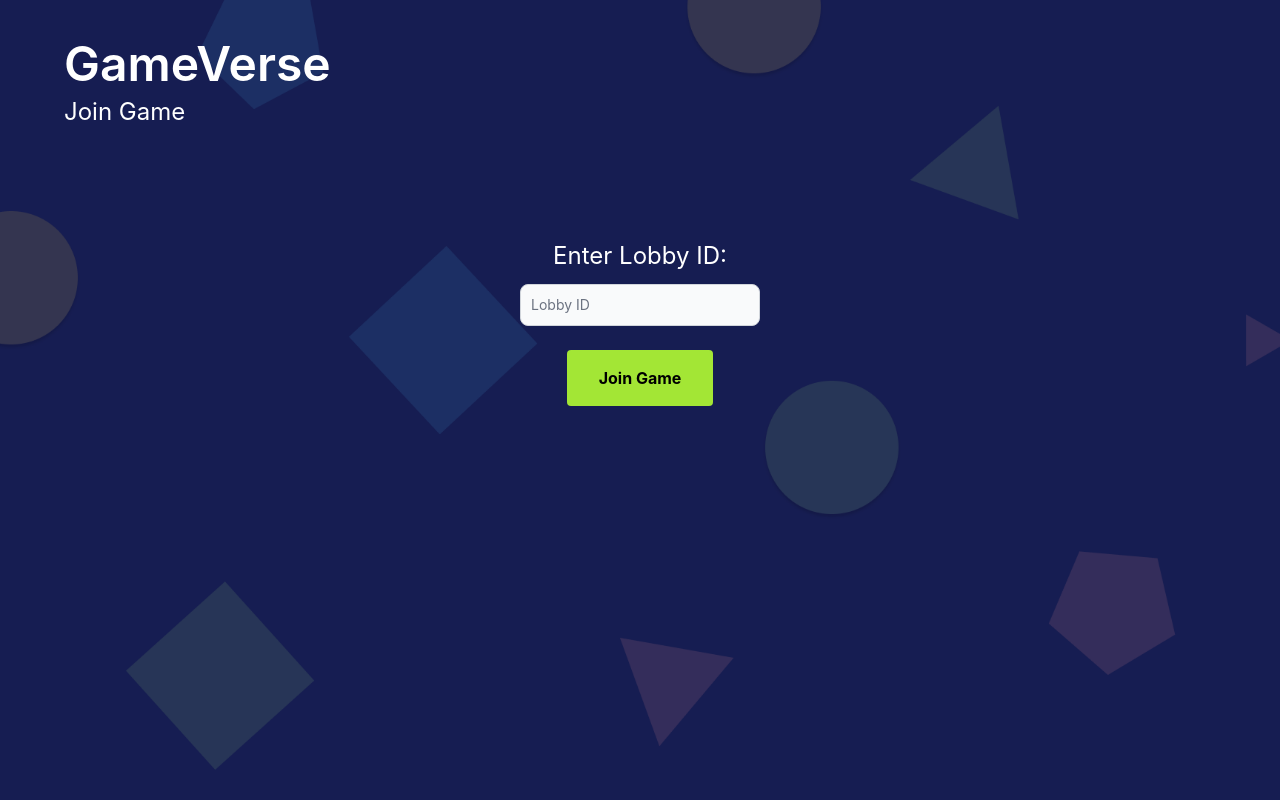
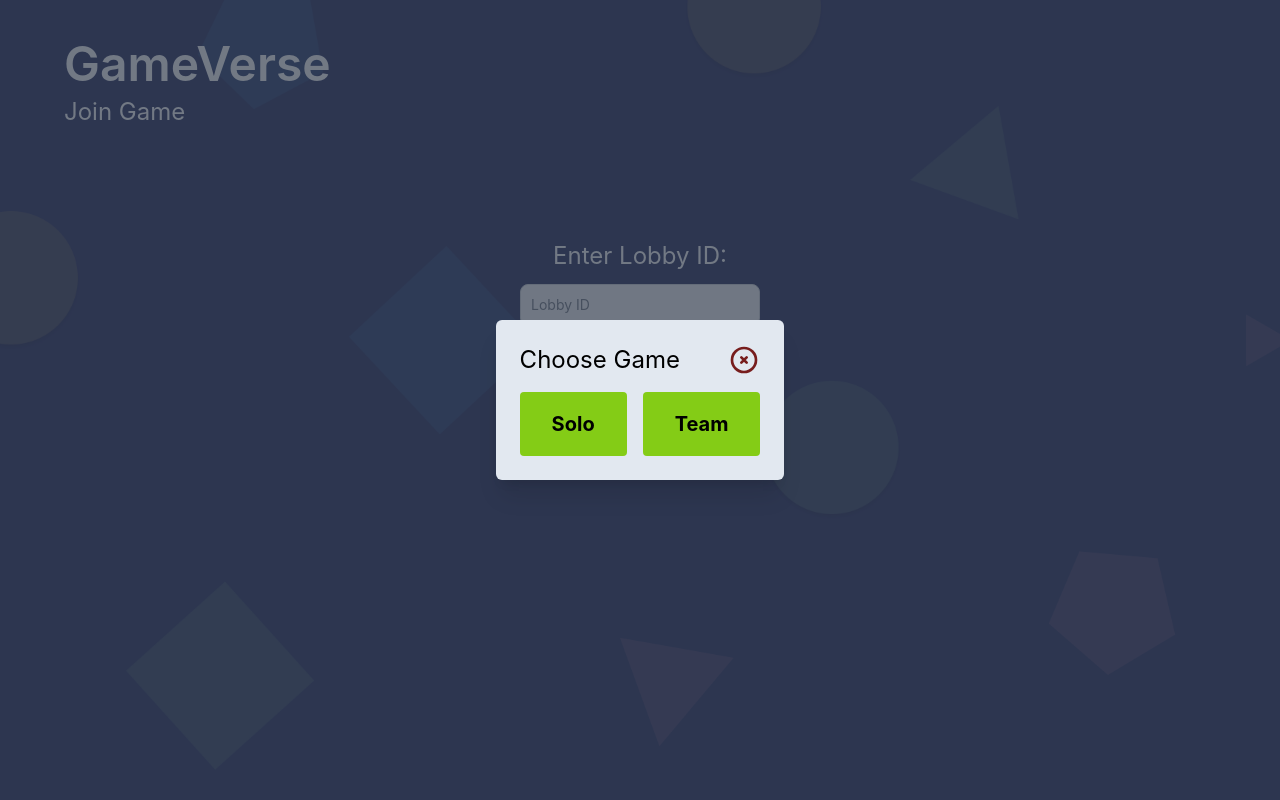
Before and after one commit to verwinkwasmu/fyp-10-gameverse, a Vue app in the folder ui/: page /JoinGame in a window 1280 px wide. Both pictures are taken after a click on the button "Join Game". Built offline with nearby package versions, Linux system fonts and the light colour scheme; what vue-query would draw is missing.

Commit message:
ui fix (#35)

```diff
--- a/ui/src/components/AllQuizzes.vue
+++ b/ui/src/components/AllQuizzes.vue
@@ -81,7 +81,7 @@ const startTeamGame = (quizId) => {
               items-center
               justify-center
               bg-gray-700
-              bg-opacity-10
+              bg-opacity-70
             "
           >
             <div class="max-w-2xl p-6 mx-4 bg-slate-200 rounded-md shadow-xl">
--- a/ui/src/components/JoinGame.vue
+++ b/ui/src/components/JoinGame.vue
@@ -4,13 +4,20 @@ import {useRouter} from 'vue-router'
 
 const router = useRouter()
 const text = ref('')
+let isOpen = ref(false)
 
-const joinRoomId = () => {
+const joinSoloRoomId = () => {
   if (text.value != ''){
     router.push({path: `/QuizLobby/${text.value}`})
   }
+}
 
+const joinTeamRoomId = () => {
+  if (text.value != ''){
+    router.push({path: `/TeamQuizLobby/${text.value}`})
+  }
 }
+
 </script>
 
 <template>
@@ -42,10 +49,54 @@ const joinRoomId = () => {
           <button
             type="button"
             class="bg-lime-400 hover:bg-lime-600 text-black hover:text-white font-bold py-4 px-8 mx-2 rounded"
-            @click="joinRoomId"
+            @click="isOpen = true"
+
           >
             Join Game
           </button>
+        </div>
+
+
+        <div
+          v-show="isOpen"
+          class="
+            absolute
+            inset-0
+            flex
+            items-center
+            justify-center
+            bg-gray-700
+            bg-opacity-70
+          "
+        >
+          <div class="max-w-2xl p-6 mx-4 bg-slate-200 rounded-md shadow-xl">
+            <div class="flex items-center justify-between">
+              <h3 class="text-2xl text-black">Choose Game</h3>
+              <svg
+                @click="isOpen = false"
+                xmlns="http://www.w3.org/2000/svg"
+                class="w-8 h-8 text-red-900 cursor-pointer hover:text-red-600"
+                fill="none"
+                viewBox="0 0 24 24"
+                stroke="currentColor"
+              >
+                <path
+                  stroke-linecap="round"
+                  stroke-linejoin="round"
+                  stroke-width="2"
+                  d="M10 14l2-2m0 0l2-2m-2 2l-2-2m2 2l2 2m7-2a9 9 0 11-18 0 9 9 0 0118 0z"
+                />
+              </svg>
+            </div>
+            <div class="flex grid grid-flow-col mt-4 gap-4 h-16">
+              <button class="bg-lime-500 hover:bg-lime-700 text-black hover:text-white py-2 px-8 rounded font-bold text-xl"  @click="joinSoloRoomId">
+                Solo
+              </button>
+              <button class="bg-lime-500 hover:bg-lime-700 text-black hover:text-white py-2 px-8 rounded font-bold text-xl"  @click="joinTeamRoomId">
+                Team
+              </button>
+            </div>
+          </div>
         </div>
 
       </div>
--- a/ui/src/components/MyQuizzes.vue
+++ b/ui/src/components/MyQuizzes.vue
@@ -97,7 +97,7 @@ const startTeamGame = (quizId) => {
             items-center
             justify-center
             bg-gray-700
-            bg-opacity-10
+            bg-opacity-70
           "
         >
           <div class="max-w-2xl p-6 mx-4 bg-slate-200 rounded-md shadow-xl">
--- a/ui/src/components/QuizLobby.vue
+++ b/ui/src/components/QuizLobby.vue
@@ -127,7 +127,7 @@ function routenext() {
         <!-- button is just for host to use -->
         <button
           v-if="client_id.toString().includes('Host')"
-          class="bg-red-500 hover:bg-red-700 text-white font-bold py-2 px-4 rounded"
+          class="bg-green-500 hover:bg-green-700 text-white font-bold py-2 px-4 rounded"
           @click="countdownstart()"
         >
           Start Game
--- a/ui/src/components/TeamQuizLobby.vue
+++ b/ui/src/components/TeamQuizLobby.vue
@@ -81,7 +81,9 @@ const joinBlueTeam = () => {
     <div class="p-10 ml-6 mr-6">
       <!--Header-->
       <div class="grid grid-rows-2 grid-flow-col gap-2">
+        <router-link to="/">
           <div class="text-5xl font-semibold col-span-2">GameVerse</div>
+        </router-link>
         <div class="text-2xl col-span-2">
           Quiz Lobby ID: {{ route.params.lobby_id }} <br />
           Share Lobby Link: {{ url }}
@@ -164,17 +166,19 @@ const joinBlueTeam = () => {
 
       <!--Exit game button-->
       <footer class="fixed left-10 bottom-10 flex ml-6">
+        <router-link to="/">
           <button
             class="bg-red-500 hover:bg-red-700 text-white font-bold py-2 px-4 rounded"
           >
             Exit Game
           </button>
+        </router-link>
       </footer>
       <footer class="fixed right-10 bottom-10 flex ml-6">
         <!-- button is just for host to use -->
         <button
           v-if="client_id.toString().includes('Host')"
-          class="bg-red-500 hover:bg-red-700 text-white font-bold py-2 px-4 rounded"
+          class="bg-green-500 hover:bg-green-700 text-white font-bold py-2 px-4 rounded"
           @click="countdownstart()"
         >
           Start Game
```
Lines whose indentation alone changed are shown as unchanged.
